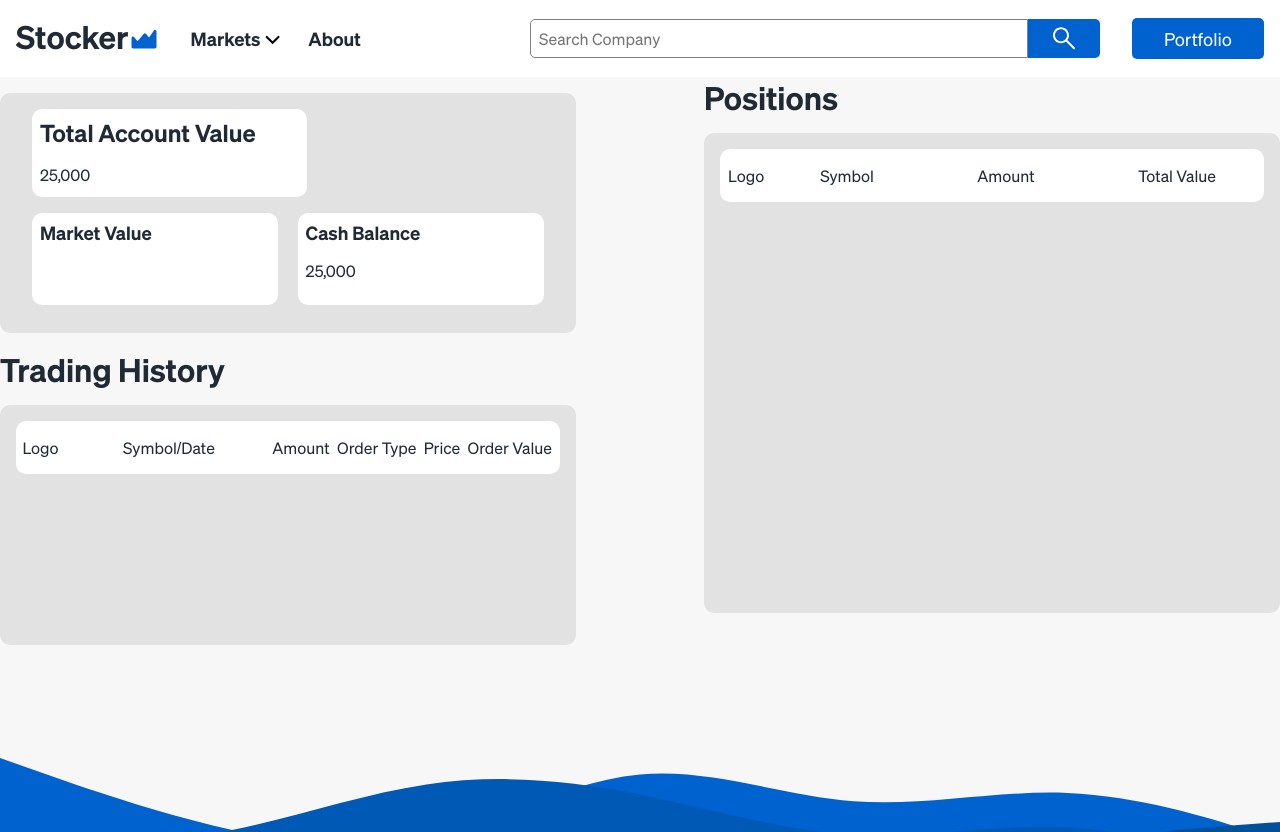
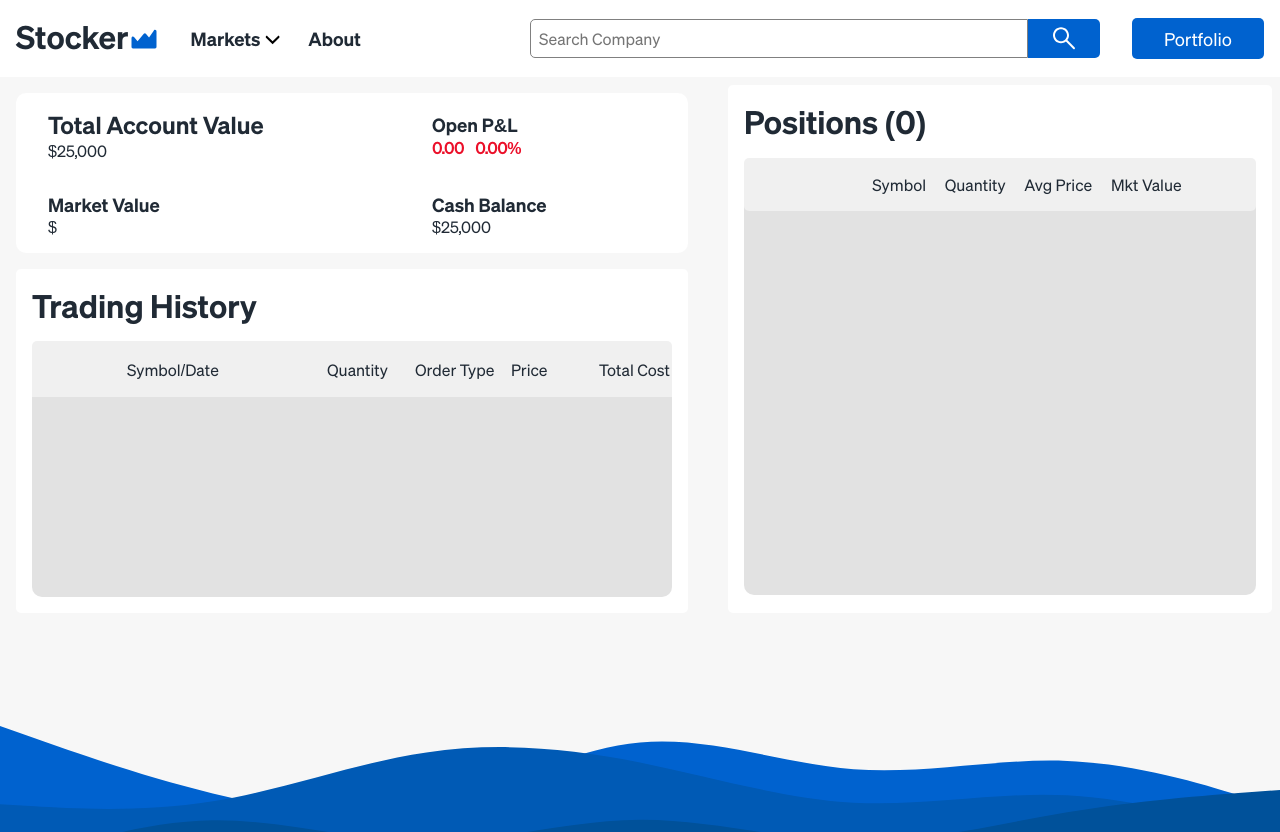
Before and after one commit to TomatoSlasher/Stocker, a Next.js app: page /portfolio in a window 1280 px wide. Shown: the top 832 px of the page. Built offline with nearby package versions, Linux system fonts and the light colour scheme.

Commit message:
portfolio styling

```diff
--- a/src/components/Quote-Sections/Quote-info/OverviewDescription.tsx
+++ b/src/components/Quote-Sections/Quote-info/OverviewDescription.tsx
@@ -3,7 +3,6 @@ import classes from "./OverviewDescription.module.css";
 const OverviewDescription: React.FC<{ description: string }> = (props) => {
   const [showFull, setshowFull] = useState(false);
   const [longDesc, setLongDesc] = useState(false);
-  console.log(props.description.length);
   useEffect(() => {
     if (props.description.length > 500) {
       setLongDesc(true);
--- a/src/components/Quote-Sections/StockOverview.tsx
+++ b/src/components/Quote-Sections/StockOverview.tsx
@@ -13,7 +13,6 @@ const TradeStock = dynamic(() => import("./Quote-Info/TradeStock"), {
 });
 const StockOverview: React.FC<any> = (props) => {
   const router = useRouter();
-  console.log(router.pathname);
 
   const [activeLink, setActiveLink] = useState("");
   useEffect(() => {
--- a/src/components/general-components/IndexsQuote.tsx
+++ b/src/components/general-components/IndexsQuote.tsx
@@ -52,7 +52,6 @@ const IndexesQuote: React.FC = () => {
         `https://financialmodelingprep.com/api/v3/historical-price-full/%5E${index}?apikey=c32c062e2e731dc049a0374a77ac2c9b`
       );
       const GSPCIndexData = await fetchGSPCIndex.json();
-      console.log(GSPCIndexData);
       const historicalData = GSPCIndexData.historical.slice(0, 264);
 
       const transformToGraphData = historicalData.map(
--- a/src/components/portfolio-components/AccountBalance.module.css
+++ b/src/components/portfolio-components/AccountBalance.module.css
@@ -1,34 +1,31 @@
 .account-balance-wrapper {
-  margin: 1rem 0rem;
-  height: 15rem;
-  width: 45vw;
-  overflow-y: auto;
-  background-color: rgb(226, 226, 226);
+  margin: 1rem;
+
+  background-color: white;
   border-radius: 10px;
 }
-.account-balance-bottom {
+.account-value-card {
   display: flex;
-  justify-content: space-between;
-  margin: 0rem 2rem;
+  justify-content: flex-start;
+  align-items: center;
 }
-.account-card {
-  background-color: white;
-  border-radius: 10px;
-  padding: 0.5rem;
-  /* margin: 1rem 2rem; */
-  width: 45%;
+
+.up-pl {
+  color: #34a853;
+  font-weight: bold;
 }
-.account-card p {
-  margin: 1rem 0rem;
+.down-pl {
+  color: #eb0f29;
+  font-weight: bold;
 }
-.account-value-card {
-  padding: 0.5rem;
-  background-color: white;
-  border-radius: 10px;
-  width: 45%;
-  margin: 1rem 2rem;
-  height: 30%;
+.account-cards {
+  padding: 1rem 2rem;
 }
-.account-value-card p {
-  margin: 1rem 0rem;
+.account-cards-first {
+  padding: 1rem 2rem;
+
+  width: 20rem;
 }
+.pl-change {
+  margin: 0rem 0.5rem;
+}
--- a/src/components/portfolio-components/AccountBalance.tsx
+++ b/src/components/portfolio-components/AccountBalance.tsx
@@ -1,31 +1,46 @@
-import { useState } from "react";
+import { useEffect, useState } from "react";
 import classes from "./AccountBalance.module.css";
 const AccountBalance = () => {
   const [mktValue, setMktValue]: any = useState();
-  setTimeout(() => {
-    const marketValue: any = localStorage.getItem("marketValue");
+
+  const marketValue: any = localStorage.getItem("marketValue");
+
+  useEffect(() => {
     setMktValue(marketValue);
-  }, 500);
+  }, [marketValue]);
   const cashBalance: any = localStorage.getItem("cashBalance");
   const NumberFormat = new Intl.NumberFormat("en-US");
   const formatedAccountValue = +mktValue + +cashBalance;
+  const PL = formatedAccountValue - 25000;
+  const PLDiff = (100 * (+formatedAccountValue.toFixed(2) - 25000)) / 25000;
 
   return (
     <div className={classes["account-balance-wrapper"]}>
       <div className={classes["account-value-card"]}>
-        <h2>Total Account Value</h2>
-        <p className="account-value">
-          {NumberFormat.format(formatedAccountValue)}
-        </p>
+        <div className={classes["account-cards-first"]}>
+          <h2>Total Account Value</h2>
+          <p className="account-value">
+            ${NumberFormat.format(formatedAccountValue)}
+          </p>
+        </div>
+        <div className={classes["account-cards"]}>
+          <h3>Open P&L</h3>
+          <p className={PL > 0 ? classes["up-pl"] : classes["down-pl"]}>
+            {PL > 0 ? `+${PL.toFixed(2)}` : `${PL.toFixed(2)}`}
+            <span className={classes["pl-change"]}>
+              {"    " + PLDiff.toFixed(2) + "%"}
+            </span>
+          </p>
+        </div>
       </div>
-      <div className={classes["account-balance-bottom"]}>
-        <div className={classes["account-card"]}>
+      <div className={classes["account-value-card"]}>
+        <div className={classes["account-cards-first"]}>
           <h3>Market Value</h3>
-          <p>{+mktValue ? NumberFormat.format(+mktValue) : ""}</p>
+          <p>${+mktValue ? NumberFormat.format(+mktValue) : ""}</p>
         </div>
-        <div className={classes["account-card"]}>
+        <div className={classes["account-cards"]}>
           <h3>Cash Balance</h3>
-          <p className="cash-balance">{NumberFormat.format(+cashBalance)}</p>
+          <p className="cash-balance">${NumberFormat.format(+cashBalance)}</p>
         </div>
       </div>
     </div>
--- a/src/components/portfolio-components/CurrentPortfolio.module.css
+++ b/src/components/portfolio-components/CurrentPortfolio.module.css
@@ -1,8 +1,15 @@
+.current-portfolio-container {
+  background-color: white;
+  border-radius: 5px;
+  padding: 1rem;
+  margin: 0.5rem;
+  height: 31rem;
+}
 .portfolio-items-container {
   margin: 1rem 0rem;
-  height: 30rem;
-  width: 45vw;
-  overflow-y: auto;
+
+  width: 40vw;
+
   background-color: rgb(226, 226, 226);
   border-radius: 10px;
   position: relative;
@@ -25,24 +32,31 @@
   height: 3rem;
   margin: 0.5rem;
 }
+.portfolio-items-list {
+  overflow-y: auto;
+  height: 24rem;
+}
 .portfolio-item-text {
   margin: 0rem 3rem;
   width: 100%;
   display: flex;
   justify-content: space-between;
+  align-items: center;
 }
+
 .portfolio-item-header {
-  /* padding: 1rem; */
   display: flex;
-  /* justify-content: center; */
-  align-items: center;
-  background-color: white;
-  border-radius: 10px;
-  margin: 1rem;
+
+  padding: 0rem 1.65rem;
+  justify-content: space-between;
+  border-radius: 5px;
+  background-color: rgb(240, 240, 240);
+}
+.logo {
+  width: 80px;
 }
 .portfolio-item-header p {
   margin: 1rem 0rem;
-  margin-left: 0.5rem;
 }
 .position-up {
   color: #34a853;
@@ -54,4 +68,23 @@
 }
 .positions-symbol {
   cursor: pointer;
+  font-weight: bold;
+  transition: all 0.1s ease-in-out;
+  width: 50px;
+  text-align: left;
 }
+.positions-symbol:hover {
+  color: #0062cf;
+}
+.pos-img {
+  max-width: 55px !important;
+  border-radius: 5px;
+  height: 55px !important;
+}
+.pos-amount {
+  width: 50px;
+  margin: 0rem 1rem;
+}
+.change-perc {
+  margin-left: 0.5rem;
+}
--- a/src/components/portfolio-components/CurrentPortfolio.tsx
+++ b/src/components/portfolio-components/CurrentPortfolio.tsx
@@ -20,23 +20,26 @@ const CurrentPortfolio = () => {
   const [hasPortfolio, setHasPortfolio] = useState(true);
 
   return (
-    <div className="current-portfolio-container">
-      <h1>Positions</h1>
+    <div className={classes["current-portfolio-container"]}>
+      <h1>Positions ({portfolio.length})</h1>
       <div className={classes["portfolio-items-container"]}>
         {hasPortfolio ? (
-          <ul className={classes["portfolio-items-list"]}>
-            <li className={classes["portfolio-item-header"]}>
-              <p className="logo">Logo</p>
+          <div className={classes["portfolio-item-header-container"]}>
+            <div className={classes["portfolio-item-header"]}>
+              <p className={classes["logo"]}></p>
               <div className={classes["portfolio-item-text"]}>
                 <p>Symbol</p>
-                <p>Amount</p>
-                <p>Total Value</p>
+                <p>Quantity</p>
+                <p>Avg Price</p>
+                <p>Mkt Value</p>
               </div>
-            </li>
-            {portfolio.map((val: ordersType, i) => {
-              return <PositionItem key={i} data={val} />;
-            })}
-          </ul>
+            </div>
+            <ul className={classes["portfolio-items-list"]}>
+              {portfolio.map((val: ordersType, i) => {
+                return <PositionItem key={i} data={val} />;
+              })}
+            </ul>
+          </div>
         ) : (
           <div className={classes["empty-portfolio"]}>
             <h1>You have no open positions</h1>
--- a/src/components/portfolio-components/PortfolioHistory.module.css
+++ b/src/components/portfolio-components/PortfolioHistory.module.css
@@ -1,8 +1,14 @@
+.portfolio-history {
+  margin: 1rem;
+  background-color: white;
+  padding: 1rem;
+  border-radius: 5px;
+}
 .portfolio-items-container {
-  margin: 1rem 0rem;
-  height: 15rem;
-  width: 45vw;
-  overflow-y: auto;
+  margin-top: 1rem;
+  height: 16rem;
+  width: 50vw;
+
   background-color: rgb(226, 226, 226);
   border-radius: 10px;
   position: relative;
@@ -15,39 +21,77 @@
 }
 .portfolio-item {
   display: flex;
-
+  justify-content: space-between;
   align-items: center;
   background-color: white;
   border-radius: 10px;
   margin: 1rem;
 }
-.portfolio-item img {
-  height: 3rem;
-  margin: 0.5rem;
-}
+
 .portfolio-item-text {
   margin: 0rem 0.5rem;
   width: 100%;
   display: flex;
-  justify-content: space-between;
+  align-items: center;
 }
 .portfolio-item-header {
   display: flex;
+  border-top-right-radius: 5px;
+  border-top-left-radius: 5px;
 
   align-items: center;
-  background-color: white;
-  border-radius: 10px;
-  margin: 1rem;
+  background-color: rgb(240, 240, 240);
 }
-.portfolio-item-header p {
-  margin: 1rem 0rem;
-  margin-left: 0.4rem;
-}
-.header-date {
-  width: 12rem;
-  text-align: center;
-}
+
 .portfolio-item-text-date {
   color: rgb(124, 124, 124);
   font-weight: bold;
 }
+.logo-img {
+  width: 55px !important;
+  border-radius: 5px;
+  height: 55px !important;
+  padding: 0.5rem;
+}
+.logo {
+  /* width: 55px !important; */
+
+  height: 40px !important;
+  margin-left: 16px;
+  padding: 8px;
+  padding-left: 63px;
+}
+.symbol-date {
+  width: 12rem;
+}
+.his-amount {
+  width: 5rem;
+  margin-left: 0.5rem;
+}
+.buy-order {
+  width: 4.8rem;
+  margin-left: 0.5rem;
+  background-color: #34a853;
+  border-radius: 5px;
+  text-align: center;
+  padding: 0.4rem 0.2rem;
+  color: white;
+}
+
+.sell-order {
+  width: 4.8rem;
+  margin-left: 0.5rem;
+  background-color: #eb0f29;
+  border-radius: 5px;
+  text-align: center;
+  padding: 0.4rem 0.2rem;
+  color: white;
+}
+.his-amount2 {
+  width: 5rem;
+  margin-left: 1rem;
+}
+.portfolio-items-list {
+  height: 12rem;
+  overflow-y: auto;
+}
--- a/src/components/portfolio-components/PortfolioHistory.tsx
+++ b/src/components/portfolio-components/PortfolioHistory.tsx
@@ -16,43 +16,57 @@ const PorfolioHistory = () => {
   );
   const [hasPortfolio, setHasPortfolio] = useState(true);
   return (
-    <div className={"portfolio-history"}>
+    <div className={classes["portfolio-history"]}>
       <h1>Trading History</h1>
       <div className={classes["portfolio-items-container"]}>
         {hasPortfolio ? (
+          <div>
+            <div className={classes["portfolio-item-header"]}>
+              <span className={classes["logo"]}></span>
+              <div className={classes["portfolio-item-text"]}>
+                <p className={classes["symbol-date"]}>Symbol/Date</p>
+                <p className={classes["his-amount"]}>Quantity</p>
+                <p className={classes["his-amount"]}>Order Type</p>
+                <p className={classes["his-amount2"]}>Price</p>
+                <p className={classes["his-amount"]}>Total Cost</p>
+              </div>
+            </div>
             <ul className={classes["portfolio-items-list"]}>
-            <li className={classes["portfolio-item-header"]}>
-              <p className="logo">Logo</p>
-              <div className={classes["portfolio-item-text"]}>
-                <p className={classes["header-date"]}>Symbol/Date</p>
-                <p>Amount</p>
-                <p>Order Type</p>
-                <p>Price</p>
-                <p>Order Value</p>
-              </div>
-            </li>
               {portfolioHistory.map((val: ordersType, i) => {
                 return (
                   <li key={i} className={classes["portfolio-item"]}>
-                  <img src={val.image} alt="" />
+                    <img
+                      className={classes["logo-img"]}
+                      src={val.image}
+                      alt=""
+                    />
                     <div className={classes["portfolio-item-text"]}>
-                    <div className="symbol-date">
+                      <div className={classes["symbol-date"]}>
                         <p>{val.symbol}</p>
                         <p className={classes["portfolio-item-text-date"]}>
                           {val.date}
                         </p>
                       </div>
 
-                    <p>{val.amount}</p>
+                      <p className={classes["his-amount"]}>{val.amount}</p>
 
-                    <p>{val.orderType}</p>
-                    <p>{val.stockPrice}</p>
-                    <p>{val.orderTotal}</p>
+                      <p
+                        className={
+                          val.orderType === "buy"
+                            ? classes["buy-order"]
+                            : classes["sell-order"]
+                        }
+                      >
+                        {val.orderType}
+                      </p>
+                      <p className={classes["his-amount2"]}>{val.stockPrice}</p>
+                      <p className={classes["his-amount"]}>{val.orderTotal}</p>
                     </div>
                   </li>
                 );
               })}
             </ul>
+          </div>
         ) : (
           <div className={classes["empty-portfolio"]}>
             <h1>You have no open positions</h1>
```
Also changed, not shown: src/components/portfolio-components/PositionItem.tsx (+17 -6 lines). Lines whose indentation alone changed are shown as unchanged.
